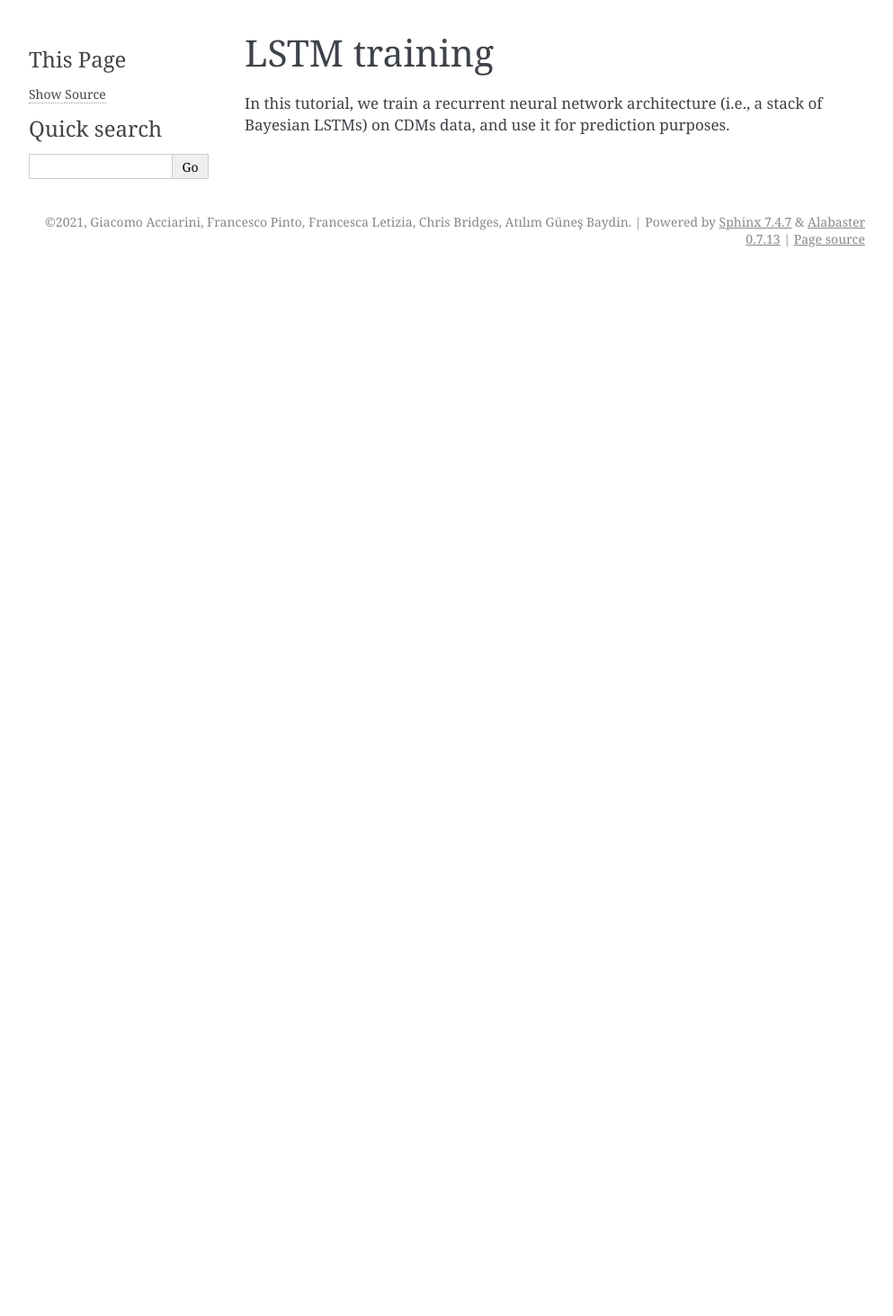
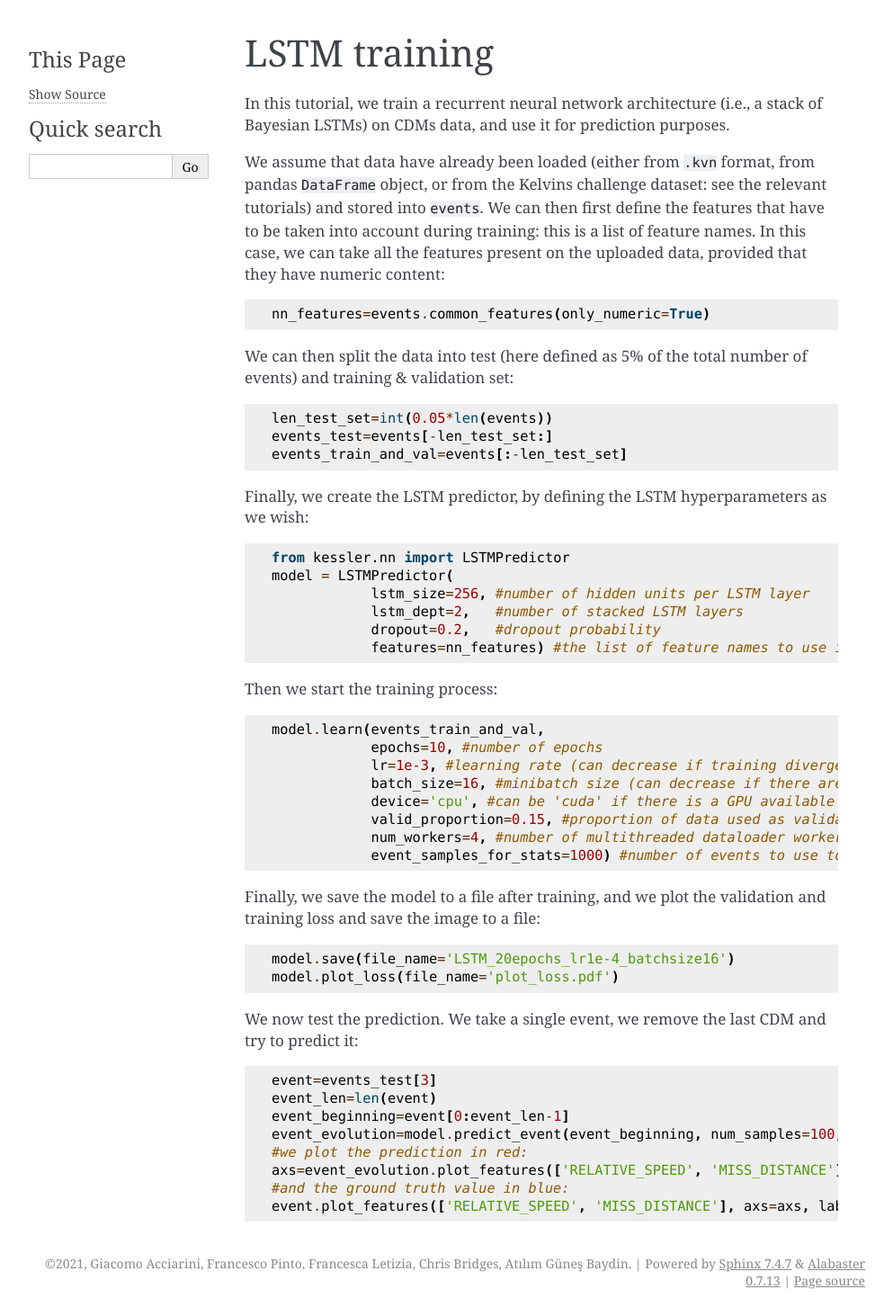
Before and after one commit to kesslerlib/kessler, a Sphinx documentation site: the page built from docs/tutorials/LSTM_training.rst, in a window 1280 px wide. Shown: the whole page at 90% size, without its empty margins (148-1141 px from the left). Built offline with Sphinx 7.4.7, drawn with Linux system fonts in a browser that asks for light colours; before the commit the page ends 900 px from its top, so only the background shows below that.

Commit message:
lstm training doc

```diff
--- a/docs/tutorials/LSTM_training.rst
+++ b/docs/tutorials/LSTM_training.rst
@@ -2,3 +2,62 @@ LSTM training
 =============
 
 In this tutorial, we train a recurrent neural network architecture (i.e., a stack of Bayesian LSTMs) on CDMs data, and use it for prediction purposes.
+
+We assume that data have already been loaded (either from ``.kvn`` format, from pandas ``DataFrame`` object, or from the Kelvins challenge dataset: see the relevant tutorials) and stored into ``events``.
+We can then first define the features that have to be taken into account during training: this is a list of feature names. In this case, we can take all the features present on the uploaded data, provided that they have numeric content:
+
+.. code-block:: python
+
+   nn_features=events.common_features(only_numeric=True)
+
+We can then split the data into test (here defined as 5% of the total number of events) and training & validation set:
+
+.. code-block:: python
+
+   len_test_set=int(0.05*len(events))
+   events_test=events[-len_test_set:]
+   events_train_and_val=events[:-len_test_set]
+
+Finally, we create the LSTM predictor, by defining the LSTM hyperparameters as we wish:
+
+.. code-block:: python
+
+   from kessler.nn import LSTMPredictor
+   model = LSTMPredictor(
+               lstm_size=256, #number of hidden units per LSTM layer
+               lstm_dept=2,   #number of stacked LSTM layers
+               dropout=0.2,   #dropout probability
+               features=nn_features) #the list of feature names to use in the LSTM
+
+Then we start the training process:
+
+.. code-block:: python
+
+   model.learn(events_train_and_val,
+               epochs=10, #number of epochs
+               lr=1e-3, #learning rate (can decrease if training diverges)
+               batch_size=16, #minibatch size (can decrease if there are memory issues)
+               device='cpu', #can be 'cuda' if there is a GPU available
+               valid_proportion=0.15, #proportion of data used as validation set
+               num_workers=4, #number of multithreaded dataloader workers (usually 4 is good for performances, but if there are issues, try 1)
+               event_samples_for_stats=1000) #number of events to use to compute NN normalization factors
+
+Finally, we save the model to a file after training, and we plot the validation and training loss and save the image to a file:
+
+.. code-block:: python
+
+   model.save(file_name='LSTM_20epochs_lr1e-4_batchsize16')
+   model.plot_loss(file_name='plot_loss.pdf')
+
+We now test the prediction. We take a single event, we remove the last CDM and try to predict it:
+
+.. code-block:: python
+
+   event=events_test[3]
+   event_len=len(event)
+   event_beginning=event[0:event_len-1]
+   event_evolution=model.predict_event(event_beginning, num_samples=100, max_length=14)
+   #we plot the prediction in red:
+   axs=event_evolution.plot_features(['RELATIVE_SPEED', 'MISS_DISTANCE'], return_axs=True, linewidth=0.1, color='red', alpha=0.33, label='Prediction')
+   #and the ground truth value in blue:
+   event.plot_features(['RELATIVE_SPEED', 'MISS_DISTANCE'], axs=axs, label='Real', legend=True)
```
